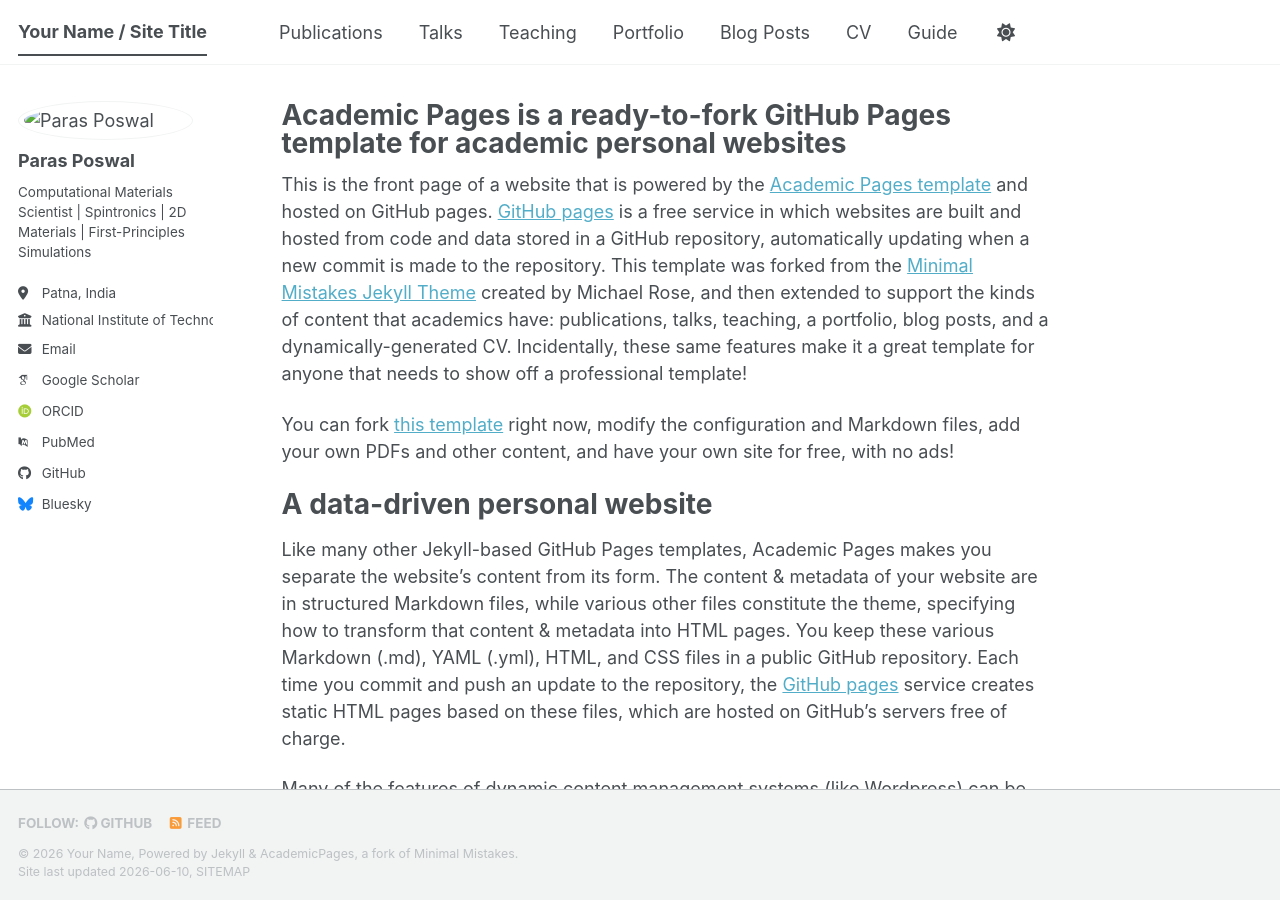
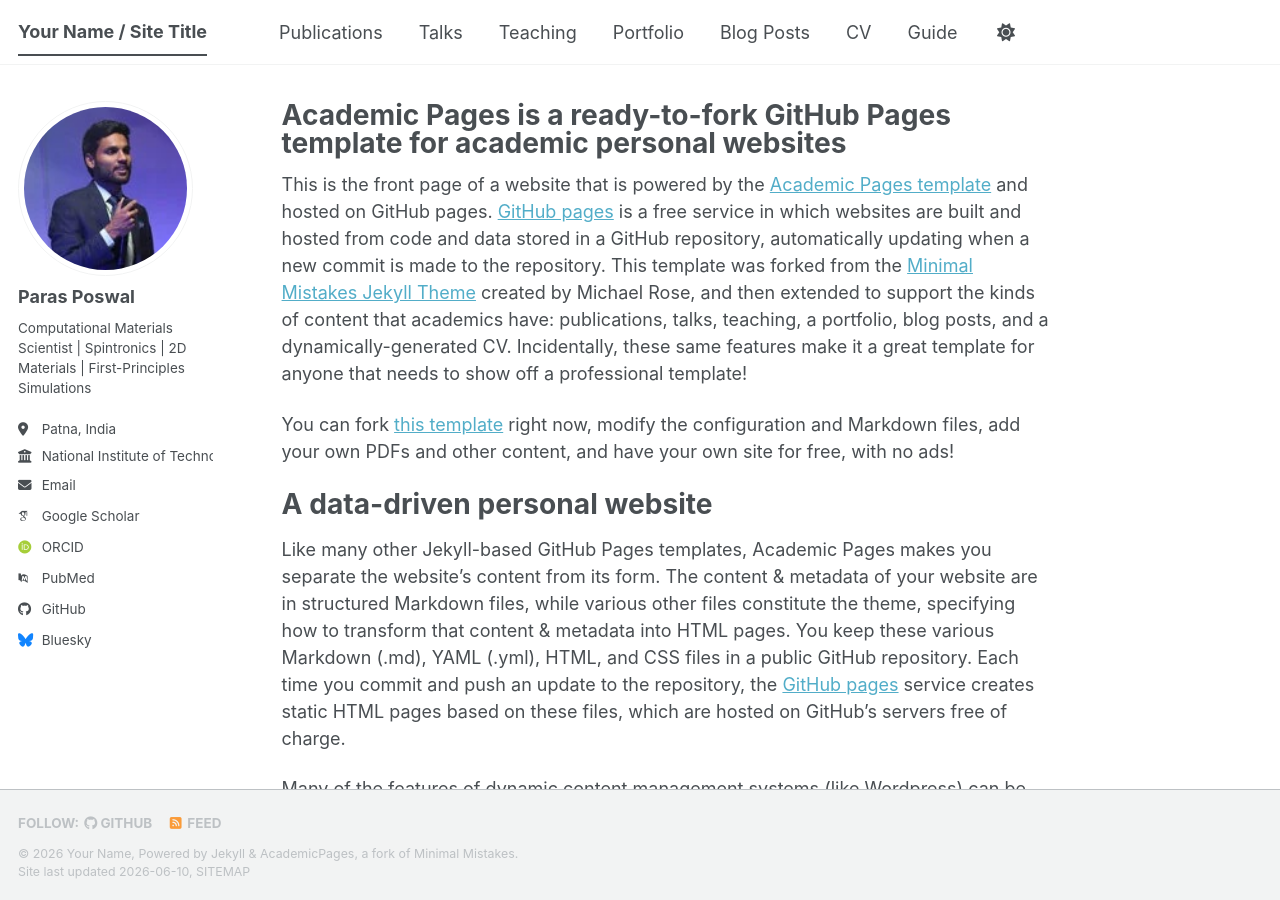
Before and after one commit to poswalparas/poswalparas.github.io, a Jekyll site: the page built from _pages/about.md, in a window 1280 px wide and 900 px high. Built offline with Jekyll 4.4.1, drawn with Linux system fonts in a browser that asks for light colours; some web fonts are replaced; a script bundle is joined from its source files by our own code; library files that are not in the unit come from our copies.

Commit message:
Update _config.yml

```diff
--- a/_config.yml
+++ b/_config.yml
@@ -23,7 +23,7 @@
 #               Additional customization can be done by editing /_includes/author-profile.html
 author:
   # Biographic information
-  avatar           : "/image/profile.jpg"
+  avatar           : "profile.jpg"
   name             : "Paras Poswal"
   pronouns         : # example: "she/her"
   bio              : "Computational Materials Scientist | Spintronics | 2D Materials | First-Principles Simulations"
```
